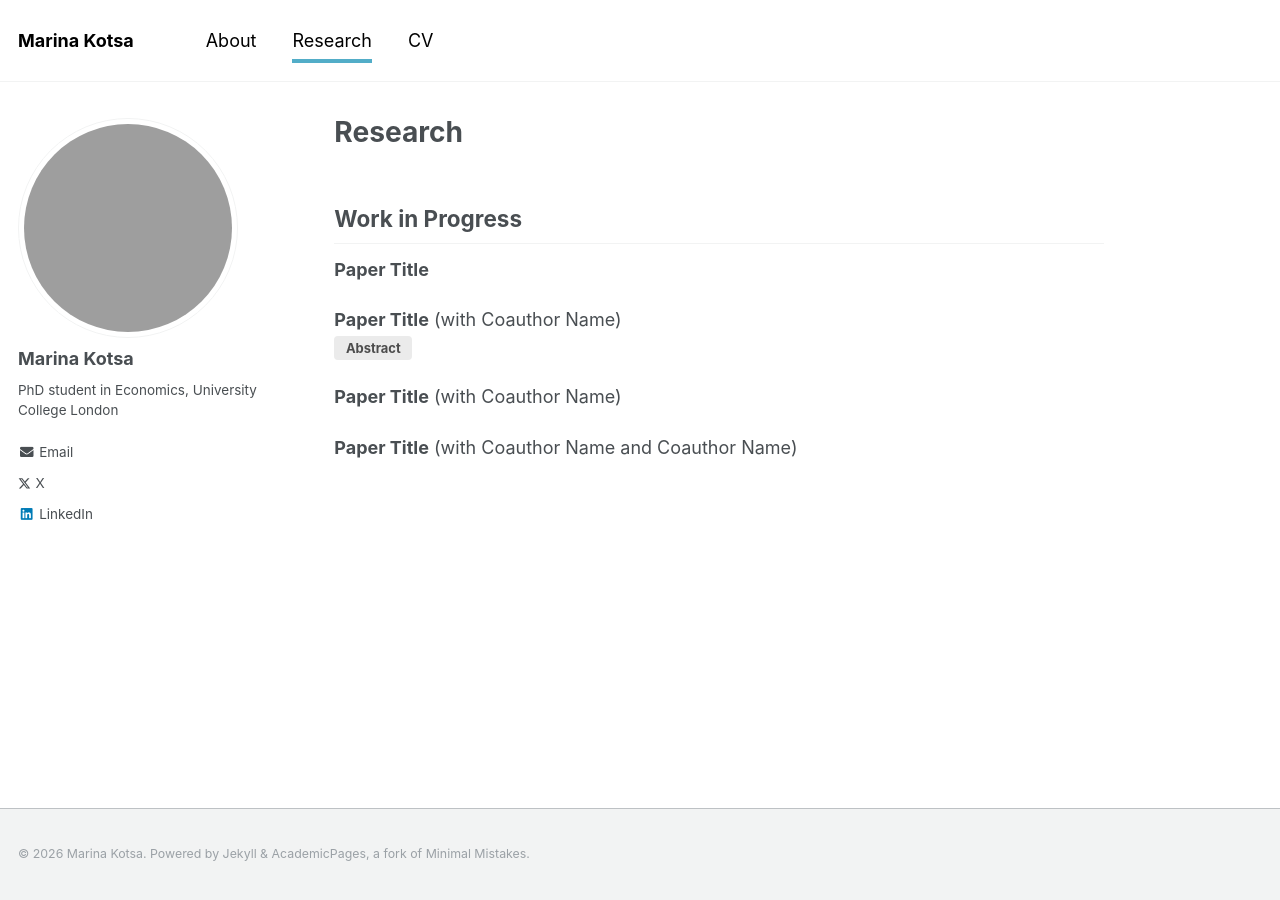
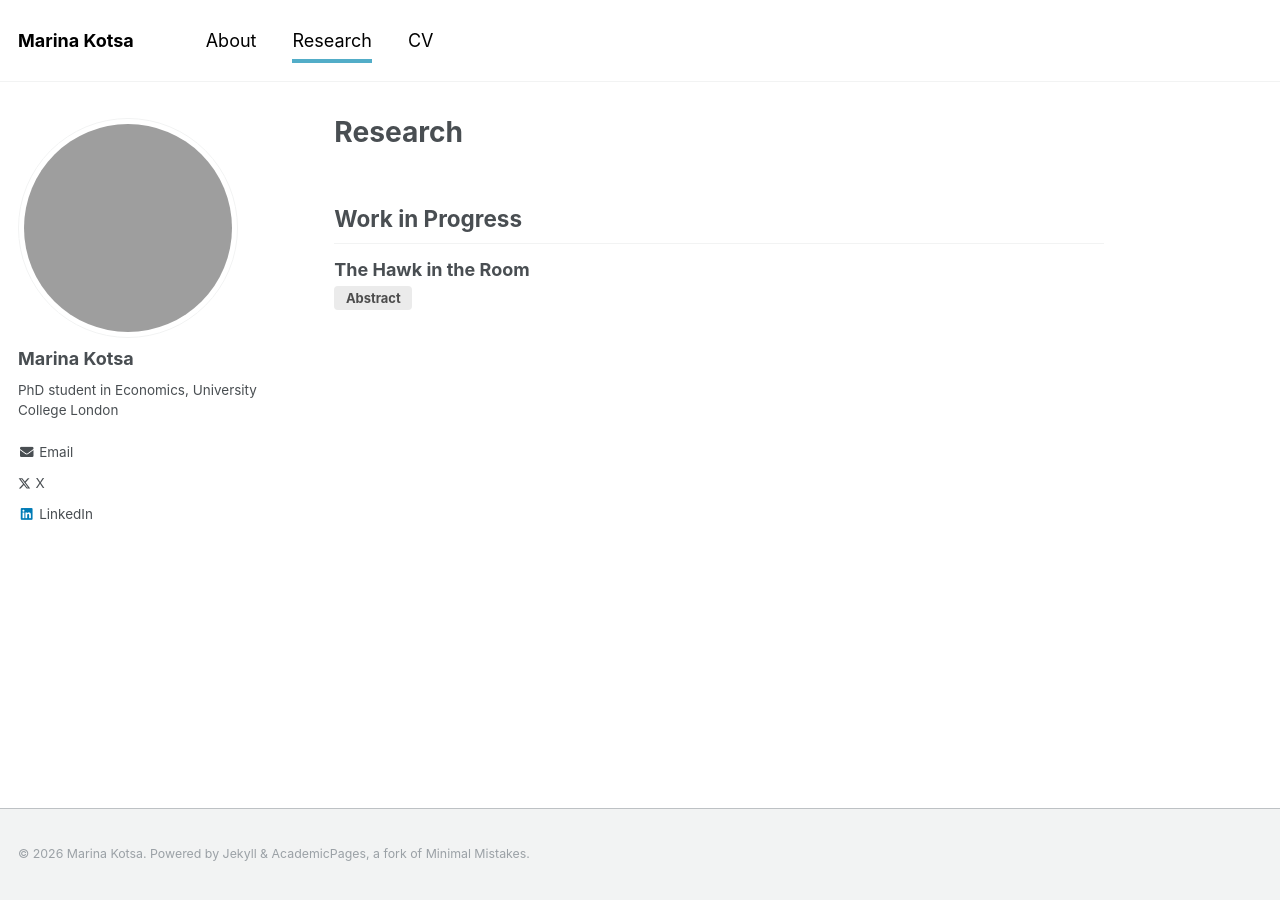
Before and after one commit to marina-kotsa/marina-kotsa.github.io, a Jekyll site: the page built from _pages/research.md, in a window 1280 px wide. Built offline with Jekyll 4.4.1, drawn with Linux system fonts in a browser that asks for light colours.

Commit message:
update research page and add social media handles

```diff
--- a/_config.yml
+++ b/_config.yml
@@ -24,7 +24,7 @@ yandex_site_verification :
 
 # Social sharing
 twitter:
-  username               :
+  username               : KotsaMarina
 facebook:
   username               :
   app_id                 :
@@ -35,8 +35,8 @@ social:
   name                   : "Marina Kotsa"
   alternate_name         :
   links:
-    - "https://www.linkedin.com/in/YOUR-LINKEDIN-HANDLE"
-    - "https://x.com/YOUR-X-HANDLE"
+    - "https://www.linkedin.com/in/marina-kotsa"
+    - "https://x.com/KotsaMarina"
 
 # Analytics is disabled by default. Add your own provider and tracking ID if desired.
 analytics:
@@ -57,8 +57,8 @@ author:
   uri              :
   googlescholar    :
   github           :
-  twitter          : "YOUR-X-HANDLE"
-  linkedin         : "YOUR-LINKEDIN-HANDLE"
+  twitter          : "KotsaMarina"
+  linkedin         : "marina-kotsa"
   orcid            :
 
 # Reading files
--- a/_pages/research.md
+++ b/_pages/research.md
@@ -6,19 +6,13 @@ author_profile: true
 
 ## Work in Progress
 
-**Paper Title**
-
-**Paper Title** (with Coauthor Name)
+**The Hawk in the Room**
 <br/>
 <button onclick="visib('paper-one')" class="abstract-btn">Abstract</button>
 
 <div id="paper-one" style="display: none; text-align: justify; line-height: 1.2"><small>
-Write the paper abstract here.
+Coming soon!
 </small><br><br/></div>
-
-**Paper Title** (with Coauthor Name)
-
-**Paper Title** (with Coauthor Name and Coauthor Name)
 
 <style>
 .abstract-btn {
```
